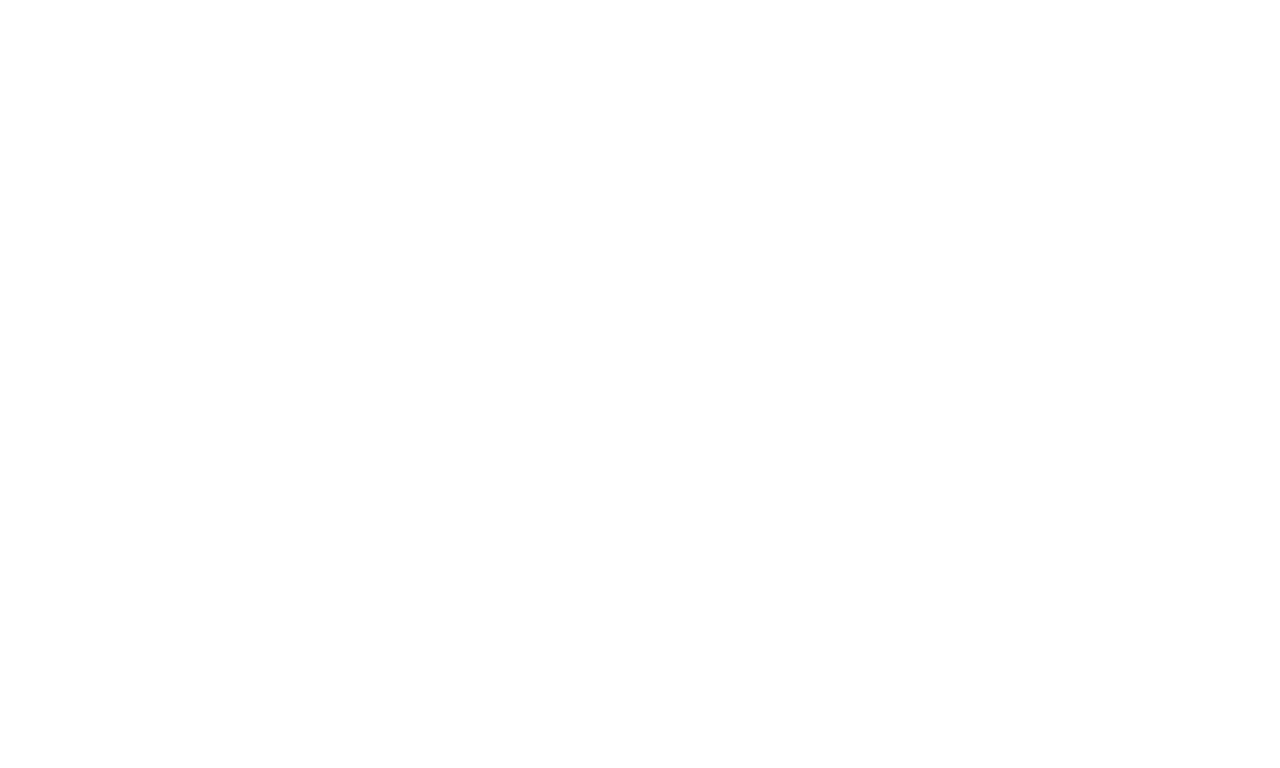
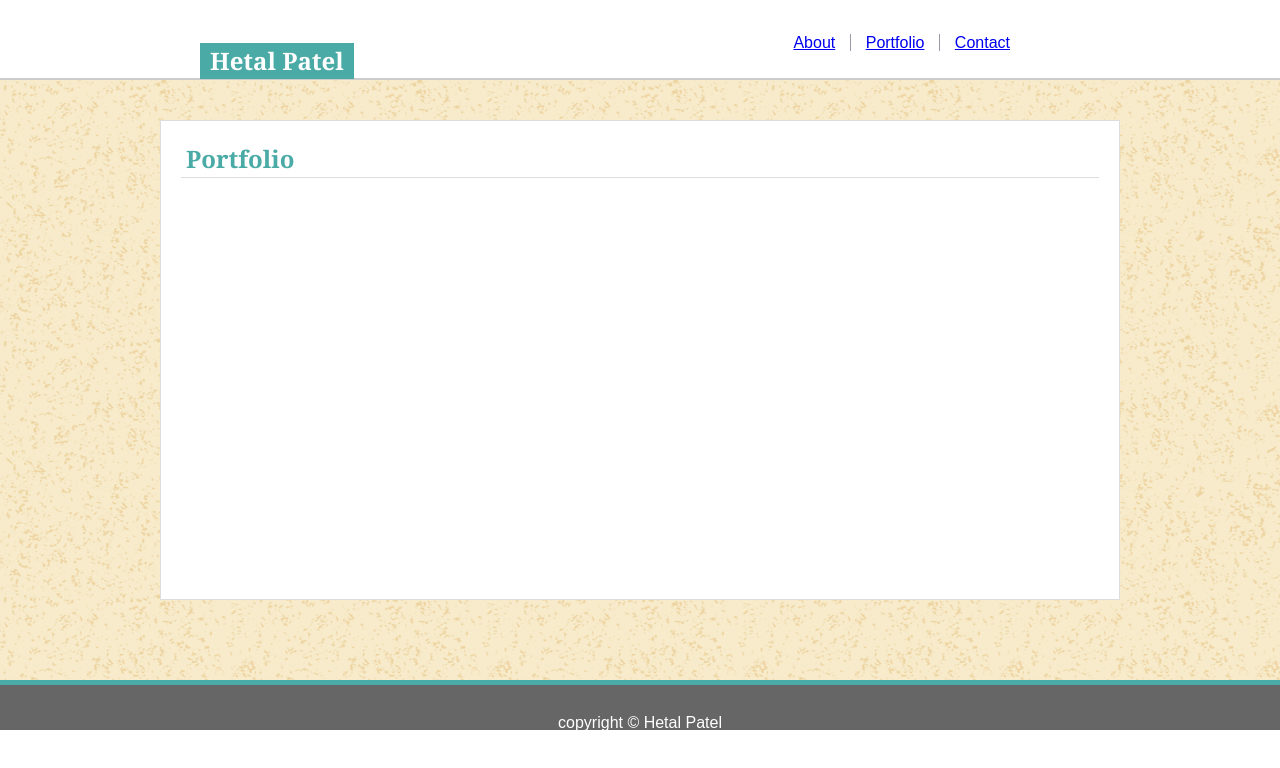
Before and after one commit to HET1905/Basic-Portfolio, a plain HTML site: page portfolio.html in a window 1280 px wide. Drawn offline with Linux system fonts and the light colour scheme.

Commit message:
initial portfolio structure

```diff
--- a/portfolio.html
+++ b/portfolio.html
@@ -0,0 +1,45 @@
+<!DOCTYPE html>
+<html lang="en">
+
+<head>
+    <meta charset="UTF-8">
+    <meta name="viewport" content="width=device-width, initial-scale=1.0">
+    <meta http-equiv="X-UA-Compatible" content="ie=edge">
+    <link rel="stylesheet" href="assets/css/style.css">
+    <title>My Portfolio | Portfolio Page</title>
+
+</head>
+
+<body>
+    <div>
+        <header id="mainHeader">
+            <h1 id="mainH1">Hetal Patel</h1>
+            <nav>
+                <ul>
+                    <li><a href="index.html">About</a></li>
+                    <li><a href="portfolio.html">Portfolio</a></li>
+                    <li><a href="contact.html">Contact</a></li>
+                </ul>
+            </nav>
+        </header>
+        <!-- -----------------------------------Portfolio------------------------------------- -->
+        <section id="mainSectionAboutMe" class="outerSectionClass">
+
+            <section id="innerSectionAboutMe" class="innerSectionClass">
+                <header>
+                    <h2>Portfolio</h2>
+                </header>
+                <section id="imgSection">
+
+                </section>
+            </section>
+        </section>
+        <!-- ------------------------------------Footer-------------------------------------------- -->
+        <footer class="clear">
+            copyright &copy; Hetal Patel
+        </footer>
+
+    </div>
+</body>
+
+</html>
```
Also changed, not shown: contact.html (+1 -1 lines), index.html (+1 -1 lines).
